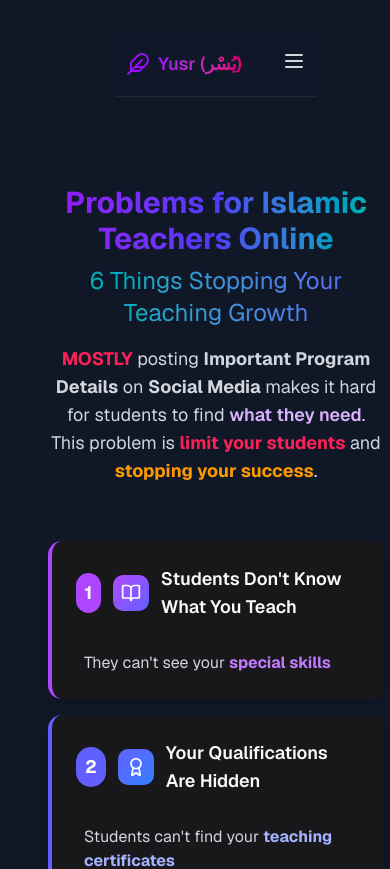
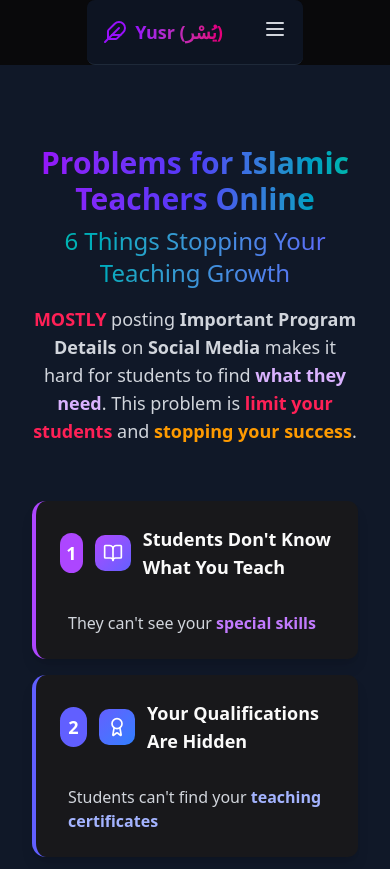
Before and after one commit to AbuSharqi/open-source-library, a Next.js app: page / in a window 390 px wide. Shown: the top 869 px of the page. Built offline with nearby package versions, Linux system fonts and the light colour scheme.

Commit message:
Mobile dimensions fix

```diff
--- a/app/page.tsx
+++ b/app/page.tsx
@@ -49,7 +49,7 @@ export default function Home() {
   return (
     <>
       {loading && (
-        <div className="flex flex-col items-center justify-center min-h-screen bg-gray-100 dark:bg-gray-900">
+        <div className="mx-auto flex flex-col items-center justify-center min-h-screen bg-gray-100 dark:bg-gray-900">
           <div className="flex flex-col items-center gap-4">
             <Feather className="h-50 w-50 text-purple-600 animate-pulse" />
             <div className="text-center">
@@ -63,46 +63,21 @@ export default function Home() {
       )}
       <>
         {confirmPage === false && (
-          <div className="grid grid-rows-[auto_1fr_auto] items-center justify-items-center min-h-screen p-8 pb-20 gap-10 sm:p-20 font-[family-name:var(--font-geist-sans)] bg-gray-100 dark:bg-gray-900 text-gray-900 dark:text-gray-100">
+          <div className="min-h-screen flex flex-col">
             <Navbar />
 
-            <SEOAnimator>
             <motion.main
-                className="flex flex-col gap-8 row-start-2 items-center max-w-7xl w-full"
+              className="w-full bg-gray-100 dark:bg-gray-900 flex flex-col items-center gap-8 py-8 px-4 sm:px-6 md:px-8 flex-1"
               initial="hidden"
               animate="visible"
               variants={containerVariants}
-                aria-label="Teaching program management solution"
             >
+              {/* All sections will be perfectly centered */}
               <IntroSection />
-
-                {/* Process Section */}
               <StepsSection />
-
-                {/* Video Section */}
-                <motion.section
-                  className="w-full"
-                  variants={itemVariants}
-                  aria-label="Demo video"
-                >
-                  <div className="relative w-full aspect-video rounded-xl shadow-xl overflow-hidden">
-                    <iframe
-                      src="https://www.youtube.com/embed/KUV0Talgl1k?rel=0&modestbranding=1"
-                      title="Website Process Demo"
-                      allow="accelerometer; autoplay; clipboard-write; encrypted-media; gyroscope; picture-in-picture"
-                      allowFullScreen
-                      className="w-full h-full"
-                      frameBorder="0"
-                    ></iframe>
-                  </div>
-                </motion.section>
-
               <WorkSection />
-
-                {/* Sign-Up Form */}
               <FinalSection />
             </motion.main>
-            </SEOAnimator>
 
             <CommonFooter />
           </div>
--- a/components/navbar.tsx
+++ b/components/navbar.tsx
@@ -20,7 +20,7 @@ export const Navbar = () => {
     }, []);
 
     return (
-        <nav className="rounded-md sticky top-0 z-50 bg-white/80 dark:bg-gray-900/80 backdrop-blur-md border-b border-gray-200 dark:border-gray-800">
+        <nav className="mx-auto rounded-md sticky top-0 z-50 bg-white/80 dark:bg-gray-900/80 backdrop-blur-md border-b border-gray-200 dark:border-gray-800">
             <div className="container mx-auto px-4 sm:px-6 lg:px-8">
                 <div className="flex gap-5 items-center justify-between h-16">
                     {/* Left side - Logo */}
--- a/components/sections/final.tsx
+++ b/components/sections/final.tsx
@@ -54,7 +54,7 @@ const icons = {
 export default function FinalSection() {
     return (
         <motion.section
-            className="w-full rounded-xl shadow-xl p-8 bg-gradient-to-br from-white to-indigo-50 dark:from-gray-900 dark:to-gray-800 border border-gray-200 dark:border-gray-700"
+            className="mx-auto w-full rounded-xl shadow-xl p-8 bg-gradient-to-br from-white to-indigo-50 dark:from-gray-900 dark:to-gray-800 border border-gray-200 dark:border-gray-700"
             variants={itemVariants}
             aria-labelledby="social-media-heading"
         >
--- a/components/sections/intro.tsx
+++ b/components/sections/intro.tsx
@@ -27,11 +27,11 @@ export default function IntroSection() {
         <>
             {/* Value Proposition Section */}
             <motion.section
-                className="flex flex-col gap-8 py-12 px-4 w-full"
+                className="mx-auto flex flex-col gap-8 py-12 px-4 w-full"
                 variants={containerVariants}
                 aria-labelledby="main-heading"
             >
-                <div className="text-center mb-6 w-full">
+                <div className="mx-auto text-center mb-6 w-full">
                     <motion.h1
                         id="main-heading"
                         className="text-3xl sm:text-4xl font-bold mb-4"
--- a/components/sections/steps.tsx
+++ b/components/sections/steps.tsx
@@ -119,7 +119,7 @@ export default function StepsSection() {
     return (
         <motion.section
             aria-labelledby="process-heading"
-            className="w-full py-16 px-4 bg-gradient-to-b from-white to-indigo-50 dark:from-gray-900 dark:to-gray-800"
+            className="mx-auto w-full py-16 px-4 bg-gradient-to-b from-white to-indigo-50 dark:from-gray-900 dark:to-gray-800"
             variants={containerVariants}
         >
             <div className="max-w-6xl mx-auto">
--- a/components/sections/work.tsx
+++ b/components/sections/work.tsx
@@ -25,7 +25,7 @@ const itemVariants = {
 export default function WorkSection() {
     return (
         <motion.section
-            className="w-full py-16 px-4 bg-gradient-to-b from-white to-indigo-50 dark:from-gray-900 dark:to-gray-800"
+            className="mx-auto w-full py-16 px-4 bg-gradient-to-b from-white to-indigo-50 dark:from-gray-900 dark:to-gray-800"
             variants={containerVariants}
             aria-labelledby="our-work-heading"
         >
```
Also changed, not shown: 3 other files (tests, documents, lock files or other folders). Lines whose indentation alone changed are shown as unchanged.
